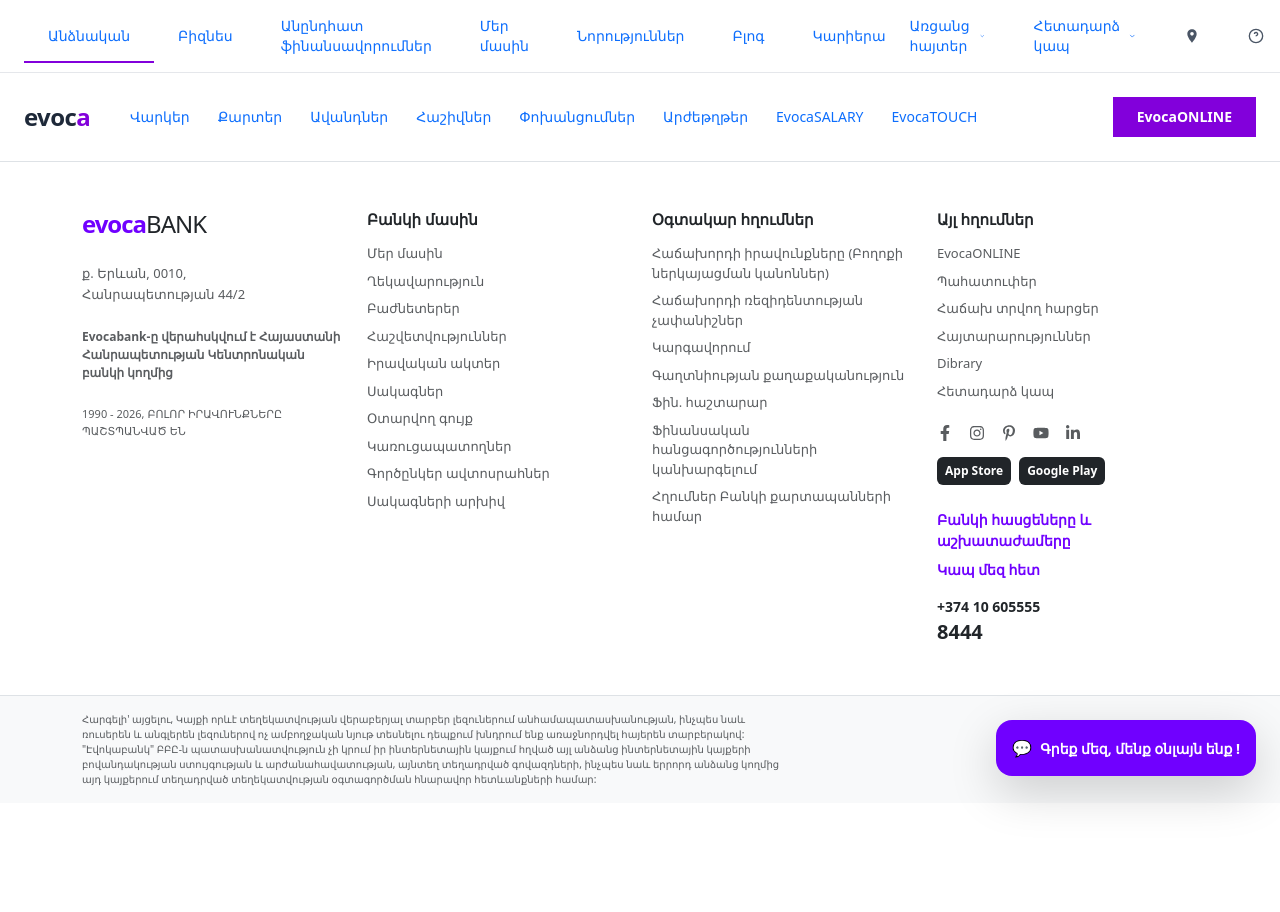
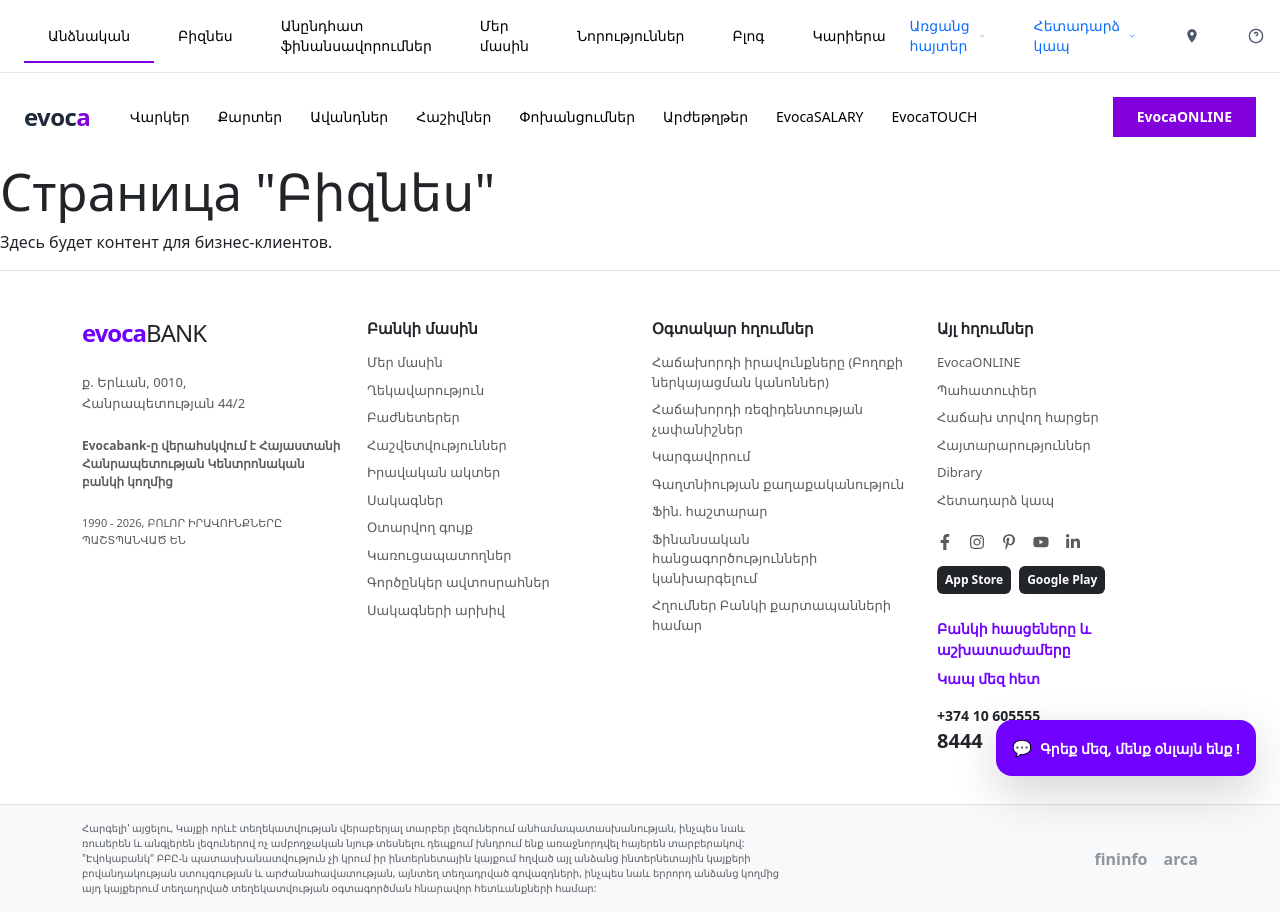
Before and after one commit to khachik288-web/evocabank, a React (Vite) app: page /business in a window 1280 px wide. Shown: the top 912 px of the page. Before the commit the page ends 803 px from the top, so only its background shows below. Built offline with nearby package versions, Linux system fonts and the light colour scheme.

Commit message:
+ business paje

```diff
--- a/src/App.jsx
+++ b/src/App.jsx
@@ -1,21 +1,22 @@
 import React, { useState, useEffect, useRef } from 'react';
-import { BrowserRouter as Router, Routes, Route } from 'react-router-dom';
+import { BrowserRouter as Router, Routes, Route, Link } from 'react-router-dom';
 import { Container, Row, Col, Form } from 'react-bootstrap';
 import { FaFacebookF, FaInstagram, FaPinterestP, FaYoutube, FaLinkedinIn } from 'react-icons/fa';
 import './App.css';
+import Business from './busines';
 
 
 
 // --- 1. HEADER ---
 function Header() {
   const topLinks = [
-    'Անձնական',
-    'Բիզնես',
-    'Անընդհատ ֆինանսավորումներ',
-    'Մեր մասին',
-    'Նորություններ',
-    'Բլոգ',
-    'Կարիերա',
+  { label: 'Անձնական', path: '/' },
+  { label: 'Բիզնես', path: '/business' },
+  { label: 'Անընդհատ ֆինանսավորումներ', path: '#' },
+  { label: 'Մեր մասին', path: '#' },
+  { label: 'Նորություններ', path: '#' },
+  { label: 'Բլոգ', path: '#' },
+  { label: 'Կարիերա', path: '#' },
 ]
 
   const mainLinks = [
@@ -36,17 +37,17 @@ function Header() {
         <div className="mx-auto flex max-w-7xl items-center justify-between">
           <nav className="flex items-center">
             {topLinks.map((link, i) => (
-              <a
-                key={link}
-                href="#"
-                className={`relative px-4 py-3 text-gray-700 no-underline hover:text-purple-700 no-underline hover:no-underline ${
+  <Link
+    key={link.label}
+    to={link.path}
+    className={`relative px-4 py-3 text-black no-underline hover:text-purple-700 no-underline hover:no-underline ${
       i === 0
         ? 'text-purple-700 after:absolute after:left-0 after:right-0 after:-bottom-px after:h-0.5 after:bg-purple-700'
         : ''
     }`}
   >
-                {link}
-              </a>
+    {link.label}
+  </Link>
 ))}
           </nav>
 
@@ -111,7 +112,7 @@ function Header() {
                 <a
                   key={link}
                   href="#"
-                  className={`no-underline hover:no-underline ${
+                  className={`no-underline hover:no-underline text-black ${
                     i === 0 ? 'text-purple-700' : 'text-gray-800 hover:text-purple-700'
                   }`}
                 >
@@ -1727,6 +1728,7 @@ function App() {
         {/* Маршрутизация по страницам */}
         <Routes>
           <Route path="/" element={<HomePage />} />
+          <Route path="/business" element={<Business />} />
         </Routes>
 
         {/* Футер виден всегда на всех страницах */}
--- /dev/null
+++ b/src/busines.jsx
@@ -0,0 +1,11 @@
+import React from 'react';
+import './busines.css';
+
+export default function Business() {
+  return (
+    <div className="business-page">
+      <h1>Страница "Բիզնես"</h1>
+      <p>Здесь будет контент для бизнес-клиентов.</p>
+    </div>
+  );
+}
```
Also changed, not shown: src/busines.css (added), 1 other file (tests, documents, lock files or other folders). Lines whose indentation alone changed are shown as unchanged.
